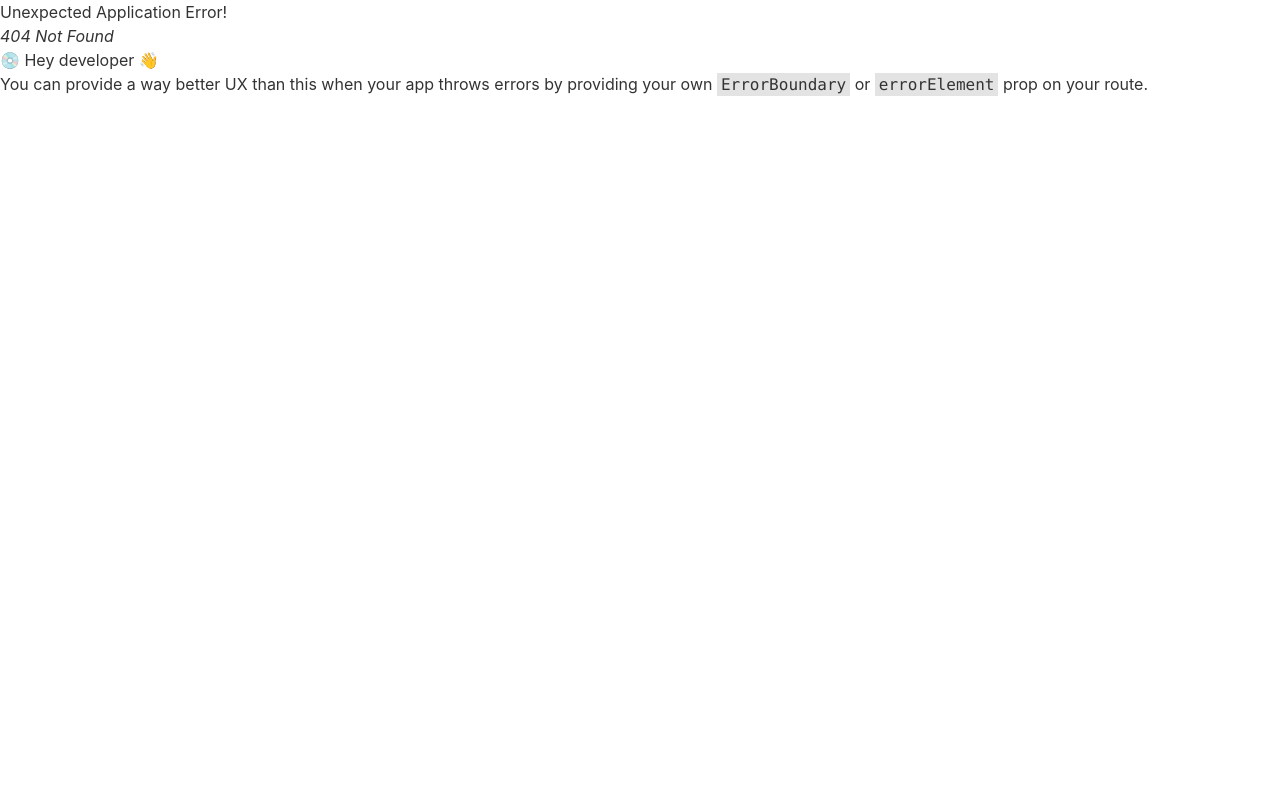
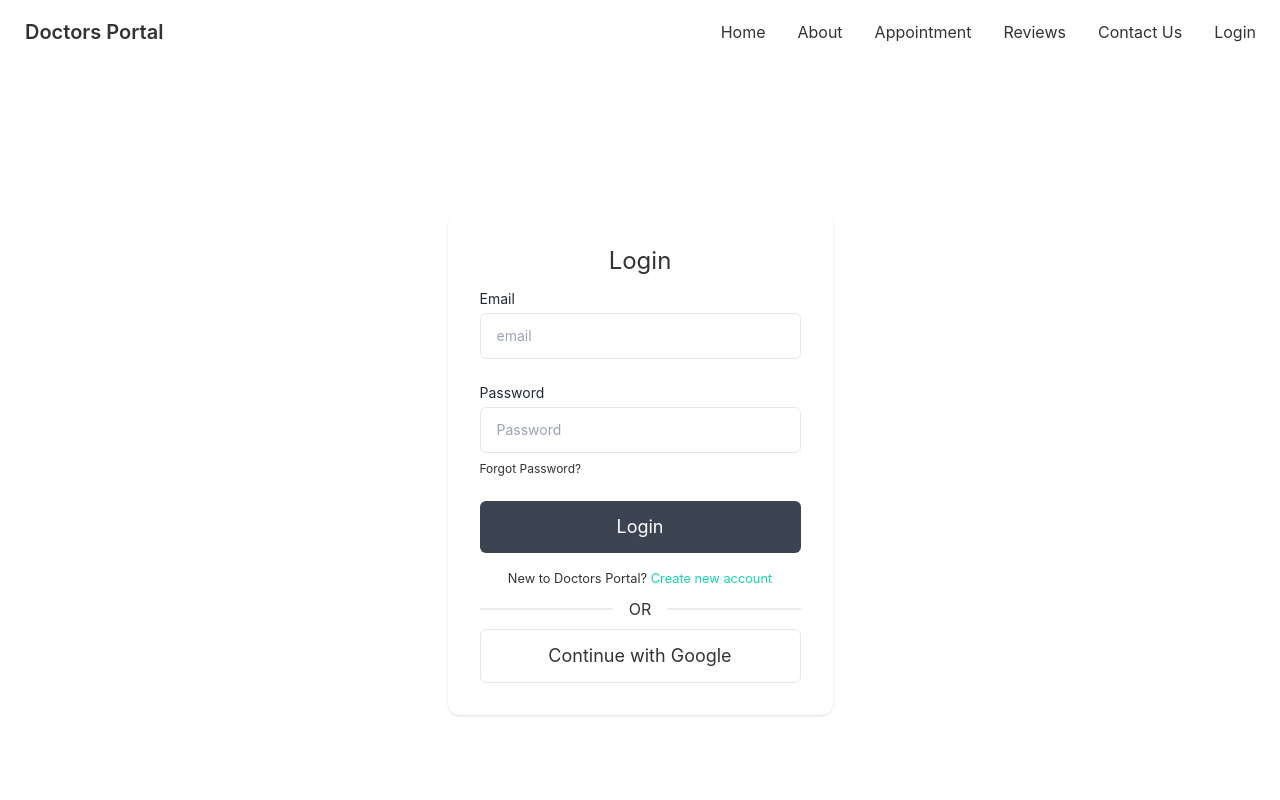
Before and after one commit to NurulIslam96/doctors-portal-client, a React (Create React App) app: page /login in a window 1280 px wide. Before the commit this address had no page. Shown: the top 800 px of the page. Built offline with nearby package versions, Linux system fonts and the light colour scheme.

Commit message:
added login page

```diff
--- a/package.json
+++ b/package.json
@@ -11,6 +11,7 @@
     "react": "^18.2.0",
     "react-day-picker": "^8.3.6",
     "react-dom": "^18.2.0",
+    "react-hook-form": "^7.39.3",
     "react-icons": "^4.6.0",
     "react-router-dom": "^6.4.3",
     "react-scripts": "5.0.1",
--- a/src/Pages/Appointment/AppointmentCard.js
+++ b/src/Pages/Appointment/AppointmentCard.js
@@ -1,16 +1,24 @@
 import React from "react";
-import PrimaryButton from "../../components/Buttons/PrimaryButton";
 
-const AppointmentCard = ({ appointment }) => {
+const AppointmentCard = ({ appointment, setAppointmentOpt }) => {
   const { name, slots } = appointment;
   return (
     <div className="card md:w-[425px] w-full md:h-[235px] h-auto bg-base-100 shadow-xl">
       <div className="card-body text-center">
         <h2 className="font-semibold text-xl text-secondary">{name}</h2>
         <p>{slots.length > 0 ? slots[0] : "Look for the next day"}</p>
-        <p>{slots.length} {slots.length > 0 ? 'spaces' : 'space'} available</p>
+        <p>
+          {slots.length} {slots.length > 0 ? "spaces" : "space"} available
+        </p>
         <div className="card-actions justify-center">
-          <PrimaryButton><label htmlFor="booking-modal" className="cursor-pointer">Book Appointment</label></PrimaryButton>
+          <label
+            disabled={slots.length === 0}
+            htmlFor="booking-modal"
+            onClick={() => setAppointmentOpt(appointment)}
+            className="btn bg-gradient-to-r from-primary to-secondary text-white font-bold btn-primary"
+          >
+            Book Appointment
+          </label>
         </div>
       </div>
     </div>
--- a/src/Pages/Appointment/AppointmentModal.js
+++ b/src/Pages/Appointment/AppointmentModal.js
@@ -1,6 +1,8 @@
+import { format } from "date-fns";
 import React from "react";
 
-const AppointmentModal = () => {
+const AppointmentModal = ({ appointmentOpt, selectDate }) => {
+  const { name, slots } = appointmentOpt;
   return (
     <>
       <input type="checkbox" id="booking-modal" className="modal-toggle" />
@@ -12,13 +14,40 @@ const AppointmentModal = () => {
           >
             ✕
           </label>
-          <h3 className="text-lg font-bold">
-            Congratulations random Internet user!
-          </h3>
-          <p className="py-4">
-            You've been selected for a chance to get one year of subscription to
-            use Wikipedia for free!
-          </p>
+          <h3 className="text-lg font-bold mb-7">{name}</h3>
+          <form>
+            <input
+              type="text"
+              value={format(selectDate, "PP")}
+              disabled
+              className="input input-bordered w-full my-3"
+            />
+            <select className="select select-bordered w-full my-3">
+              {
+                slots?.map(slot => <option value={slot} key={slot}>{slot}</option>)
+              }
+            </select>
+            <input
+              type="text"
+              placeholder="Full Name"
+              className="input input-bordered w-full my-3"
+            />
+            <input
+              type="text"
+              placeholder="Phone Number"
+              className="input input-bordered w-full my-3"
+            />
+            <input
+              type="email"
+              placeholder="Email"
+              className="input input-bordered w-full my-3"
+            />
+            <input
+              type="submit"
+              value={'Submit'}
+              className="input input-bordered w-full my-3 cursor-pointer bg-neutral text-white"
+            />
+          </form>
         </div>
       </div>
     </>
--- a/src/Pages/Appointment/BookAppointment.js
+++ b/src/Pages/Appointment/BookAppointment.js
@@ -5,6 +5,8 @@ import AppointmentModal from "./AppointmentModal";
 
 const BookAppointment = ({ selectDate }) => {
   const [appointments, setAppointments] = useState([]);
+  const [appointmentOpt, setAppointmentOpt] = useState({});
+
   useEffect(() => {
     fetch("data-appointment.json")
       .then((res) => res.json())
@@ -13,18 +15,22 @@ const BookAppointment = ({ selectDate }) => {
 
   return (
     <div>
-      <p className="text-center text-secondary text-2xl mt-10">
+      <p className="text-center text-secondary text-2xl mt-10 md:px-0 px-5">
         Available Appointments on {format(selectDate, "PP")}
       </p>
-      <div className="grid lg:grid-cols-3 md:grid-cols-2 grid-cols-1 gap-6 my-24">
+      <div className="grid lg:grid-cols-3 md:grid-cols-2 grid-cols-1 md:gap-6 gap-8 md:my-24 my-16 md:mx-0 mx-3">
         {appointments.map((appointment) => (
           <AppointmentCard
             key={appointment._id}
             appointment={appointment}
+            setAppointmentOpt={setAppointmentOpt}
           ></AppointmentCard>
         ))}
       </div>
-      <AppointmentModal></AppointmentModal>
+      <AppointmentModal
+        appointmentOpt={appointmentOpt}
+        selectDate={selectDate}
+      ></AppointmentModal>
     </div>
   );
 };
--- /dev/null
+++ b/src/Pages/Login/Login.js
@@ -0,0 +1,69 @@
+import React from "react";
+import { useForm } from "react-hook-form";
+import { Link } from "react-router-dom";
+
+const Login = () => {
+  const { register, handleSubmit } = useForm();
+  const handleLogin = (data) => {
+    console.log(data);
+  };
+
+  return (
+    <div className="h-[800px] md:mx-0 mx-2 flex justify-center items-center">
+      <div className="w-full lg:w-[385px] p-8 space-y-3 rounded-xl shadow">
+        <h1 className="text-2xl text-center">Login</h1>
+        <form
+          onSubmit={handleSubmit(handleLogin)}
+          className="space-y-6 ng-untouched ng-pristine ng-valid"
+        >
+          <div className="space-y-1 text-sm">
+            <label for="username" className="block text-gray-800">
+              Email
+            </label>
+            <input
+              type="email"
+              placeholder="email"
+              {...register("email", { required: true })}
+              className="w-full px-4 py-3 rounded-md border focus:border-violet-400"
+            />
+          </div>
+          <div className="space-y-1 text-sm">
+            <label for="password" className="block text-gray-800">
+              Password
+            </label>
+            <input
+              type="password"
+              placeholder="Password"
+              {...register("password", { required: true })}
+              className="w-full px-4 py-3 rounded-md border focus:border-violet-400"
+            />
+            <Link>
+              <p className="mt-2 text-xs">Forgot Password?</p>
+            </Link>
+          </div>
+          <input
+            type={"submit"}
+            className="block w-full p-3 text-center rounded-md bg-neutral text-lg text-white cursor-pointer"
+            value={"Login"}
+          />
+        </form>
+        <div className="text-center">
+          <small>
+            New to Doctors Portal?
+            <span className="text-secondary">
+              <Link> Create new account</Link>
+            </span>
+          </small>
+        </div>
+        <div className="divider">OR</div>
+        <input
+          type={"submit"}
+          className="block w-full p-3 text-center rounded-md border hover:bg-slate-200 text-lg cursor-pointer"
+          value={"Continue with Google"}
+        />
+      </div>
+    </div>
+  );
+};
+
+export default Login;
--- a/src/Routes/Routes.js
+++ b/src/Routes/Routes.js
@@ -2,6 +2,7 @@ import { createBrowserRouter } from "react-router-dom";
 import Main from "../Layout/Main";
 import Appointment from "../Pages/Appointment/Appointment";
 import Home from "../Pages/Home/Home";
+import Login from "../Pages/Login/Login";
 
 export const router = createBrowserRouter([
     {
@@ -19,6 +20,10 @@ export const router = createBrowserRouter([
             {
                 path: '/appointment',
                 element: <Appointment></Appointment>
+            },
+            {
+                path: '/login',
+                element: <Login></Login>
             }
         ]
     }
```
Also changed, not shown: 1 other file (tests, documents, lock files or other folders).
